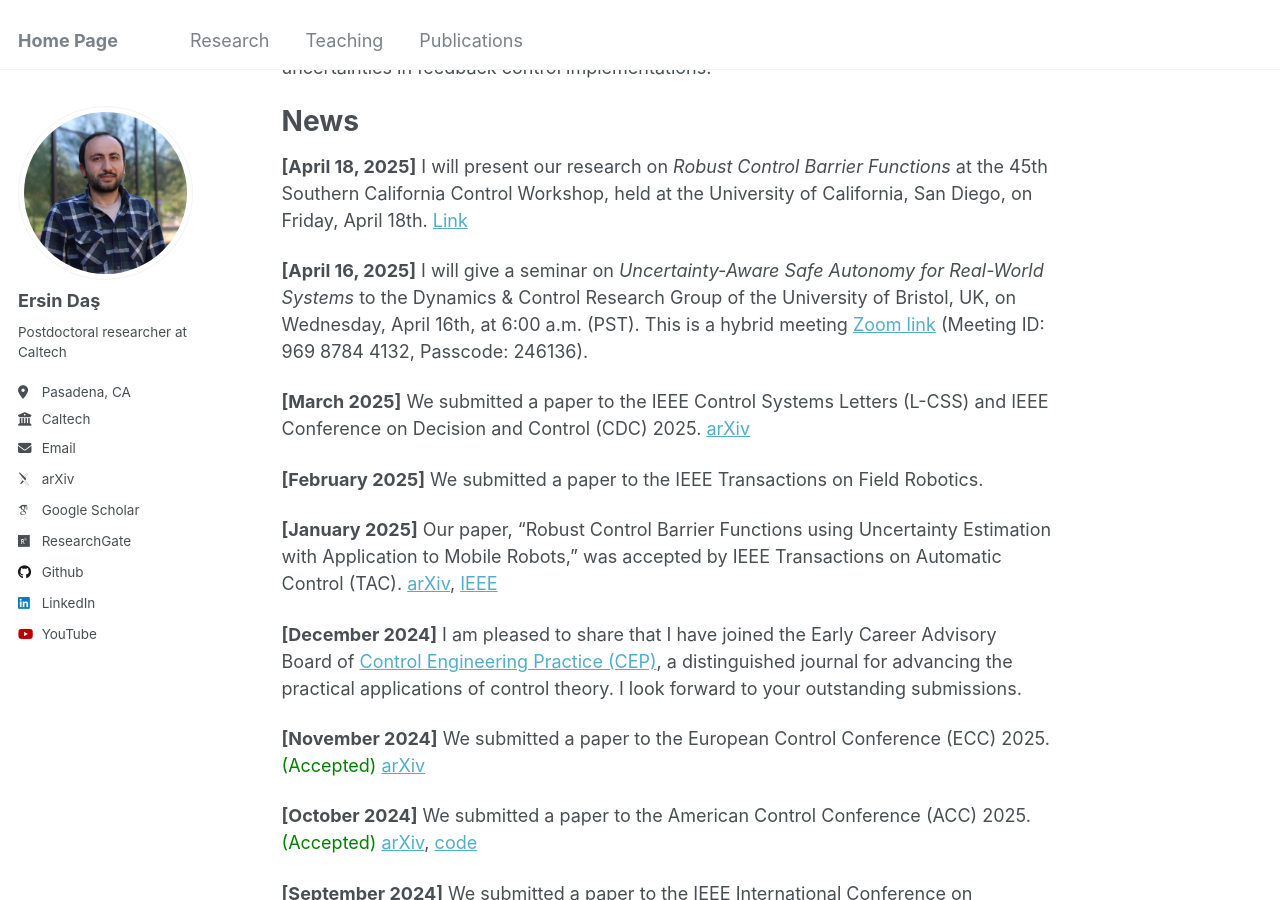
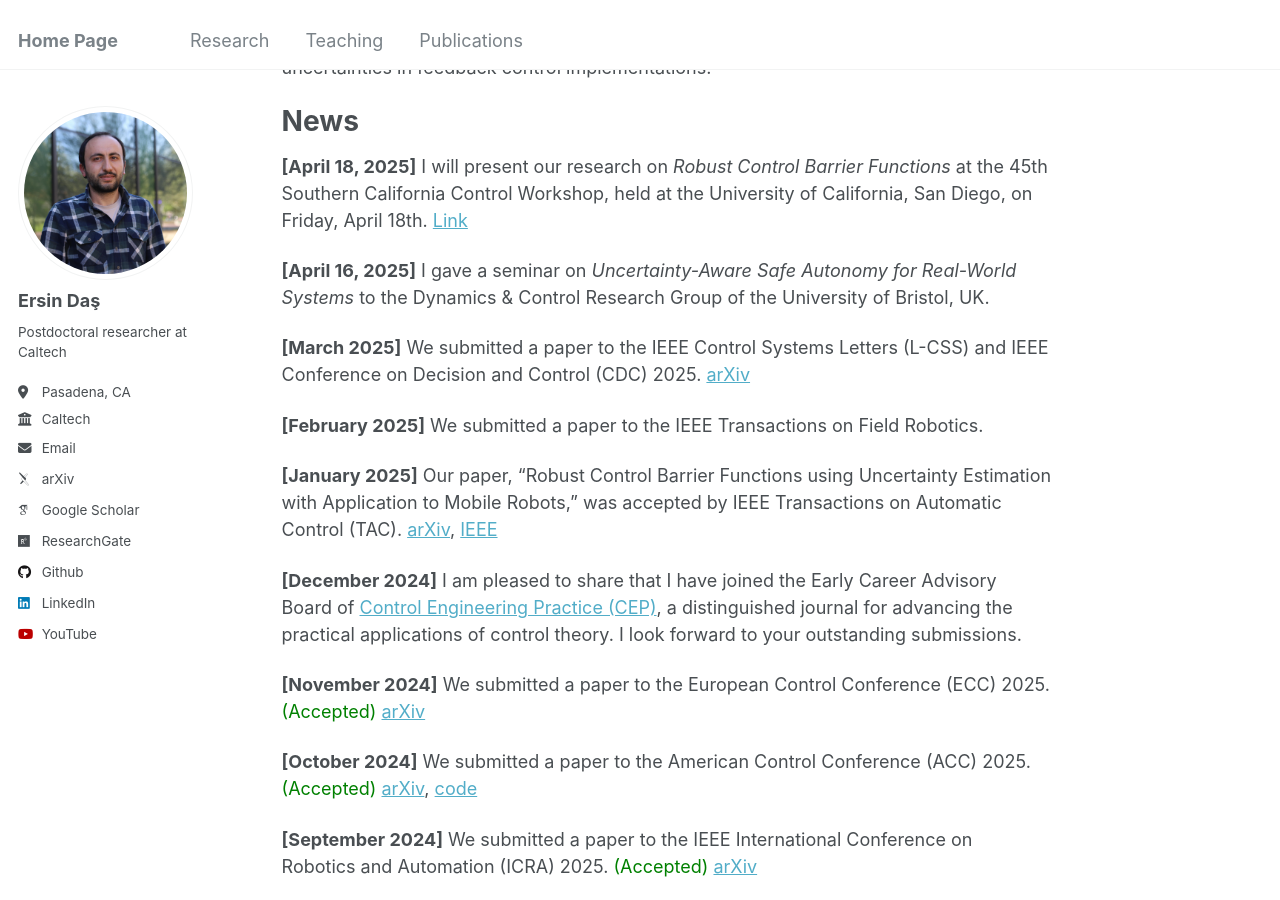
Before and after one commit to ersindas/ersindas.github.io, a Jekyll site: the page built from _pages/about.md, in a window 1280 px wide and 900 px high, scrolled down 305 px. Built offline with Jekyll 4.4.1, drawn with Linux system fonts in a browser that asks for light colours; some web fonts are replaced.

Commit message:
Update about.md
Seminar

```diff
--- a/_pages/about.md
+++ b/_pages/about.md
@@ -15,7 +15,7 @@ News
 ======
 **[April 18, 2025]** I will present our research on *Robust Control Barrier Functions* at the 45th Southern California Control Workshop, held at the University of California, San Diego, on Friday, April 18th. [Link](http://terrano.ucsd.edu/jorge/sccw/index.html)
 
-**[April 16, 2025]** I will give a seminar on *Uncertainty-Aware Safe Autonomy for Real-World Systems* to the Dynamics & Control Research Group of the University of Bristol, UK, on Wednesday, April 16th, at 6:00 a.m. (PST). This is a hybrid meeting [Zoom link](https://bristol-ac-uk.zoom.us/j/96987844132?pwd=aUNnx6lfS62ee1R4WKpYcPUvfM659k.1) (Meeting ID: 969 8784 4132, Passcode: 246136).
+**[April 16, 2025]** I gave a seminar on *Uncertainty-Aware Safe Autonomy for Real-World Systems* to the Dynamics & Control Research Group of the University of Bristol, UK.
 
 **[March 2025]** We submitted a paper to the IEEE Control Systems Letters (L-CSS) and IEEE Conference on Decision and Control (CDC) 2025. [arXiv](https://arxiv.org/pdf/2503.15734)
 
```
